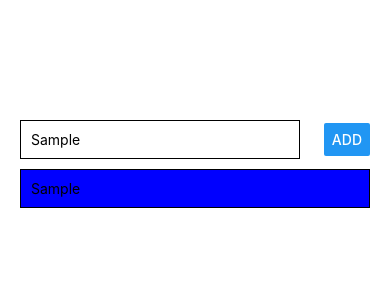
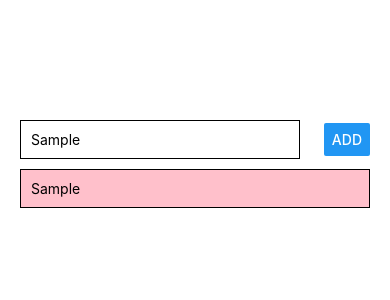
Before and after one commit to jsteigelman/new-years-resolutions, a React Native app: screen / in a window 390 px wide. Both pictures are taken after typing "Sample" into the empty fields and a click on the button "ADD". Shown: the top 300 px of the page. Built offline with nearby package versions, Linux system fonts and the light colour scheme.

Commit message:
refactor

```diff
--- a/App.js
+++ b/App.js
@@ -10,44 +10,28 @@ import {
   FlatList,
 } from 'react-native'
 
+import ResolutionItem from './components/ResolutionItem'
+import ResolutionInput from './components/ResolutionInput'
+
 export default function App() {
-  const [inputResolution, setInputResolution] = useState('')
   const [resolutions, setResolutions] = useState([])
 
-  const resolutionInputHandler = (input) => {
-    setInputResolution(input)
-  }
-
-  const addResolutionHandler = () => {
-    console.log('The entered resolution is: ' + inputResolution)
+  const addResolutionHandler = (resolution) => {
     setResolutions((currentResolutions) => [
       ...currentResolutions,
-      { key: Math.random().toString(), value: inputResolution},
+      { key: Math.random().toString(), value: resolution },
     ])
   }
 
   return (
     <View style={styles.container}>
-      <View style={styles.inputContainer}>
-        <TextInput
-          placeholder='Enter your resolution'
-          style={styles.textInput}
-          onChangeText={resolutionInputHandler}
-          value={inputResolution}
-        />
-        <Button
-          buttonStyle={styles.addResolutionButton}
-          title='Add'
-          onPress={addResolutionHandler}
-        />
-      </View>
+      <ResolutionInput onAddResolution={addResolutionHandler} />
 
       <FlatList
+        keyExtractor={(item, index) => item.key}
         data={resolutions}
         renderItem={(itemData) => (
-          <View style={styles.resolutionListItem}>
-            <Text>{itemData.item.value}</Text>
-          </View>
+          <ResolutionItem title={itemData.item.value} />
         )}
       />
     </View>
@@ -63,24 +47,6 @@ const styles = StyleSheet.create({
     // alignItems: 'center',
     // justifyContent: 'center',
   },
-  inputContainer: {
-    flexDirection: 'row',
-    justifyContent: 'space-between',
-    alignItems: 'center',
-  },
-  textInput: {
-    width: '80%',
-    borderBottomColor: 'black',
-    borderWidth: 1,
-    padding: 10,
-  },
-  resolutionListItem: {
-    padding: 10,
-    marginVertical: 10,
-    backgroundColor: 'blue',
-    borderColor: 'black',
-    borderWidth: 1,
-  },
   addResolutionButton: {
     // color: 'red',
     // backgroundColor: 'red',
--- /dev/null
+++ b/components/ResolutionInput.js
@@ -0,0 +1,43 @@
+import React, { useState } from 'react'
+import { View, Text, StyleSheet, TextInput, Button } from 'react-native'
+import ResolutionItem from './ResolutionItem'
+
+const ResolutionInput = (props) => {
+  const [inputResolution, setInputResolution] = useState('')
+
+  const resolutionInputHandler = (input) => {
+    setInputResolution(input)
+  }
+
+  return (
+    <View style={styles.inputContainer}>
+      <TextInput
+        placeholder='Enter your resolution'
+        style={styles.textInput}
+        onChangeText={resolutionInputHandler}
+        value={inputResolution}
+      />
+      <Button
+        buttonStyle={styles.addResolutionButton}
+        title='Add'
+        onPress={props.onAddResolution.bind(this, inputResolution)}
+        />
+    </View>
+  )
+}
+
+const styles = StyleSheet.create({
+  inputContainer: {
+    flexDirection: 'row',
+    justifyContent: 'space-between',
+    alignItems: 'center',
+  },
+  textInput: {
+    width: '80%',
+    borderBottomColor: 'black',
+    borderWidth: 1,
+    padding: 10,
+  },
+})
+
+export default ResolutionInput
--- /dev/null
+++ b/components/ResolutionItem.js
@@ -0,0 +1,23 @@
+import React from 'react'
+import { View, Text, StyleSheet } from 'react-native'
+
+
+const ResolutionItem = (props) => {
+  return (
+    <View style={styles.resolutionListItem}>
+      <Text>{props.title}</Text>
+    </View>
+  )
+}
+
+const styles = StyleSheet.create({
+    resolutionListItem: {
+        padding: 10,
+        marginVertical: 10,
+        backgroundColor: 'pink',
+        borderColor: 'black',
+        borderWidth: 1,
+      },
+})
+
+export default ResolutionItem
```
